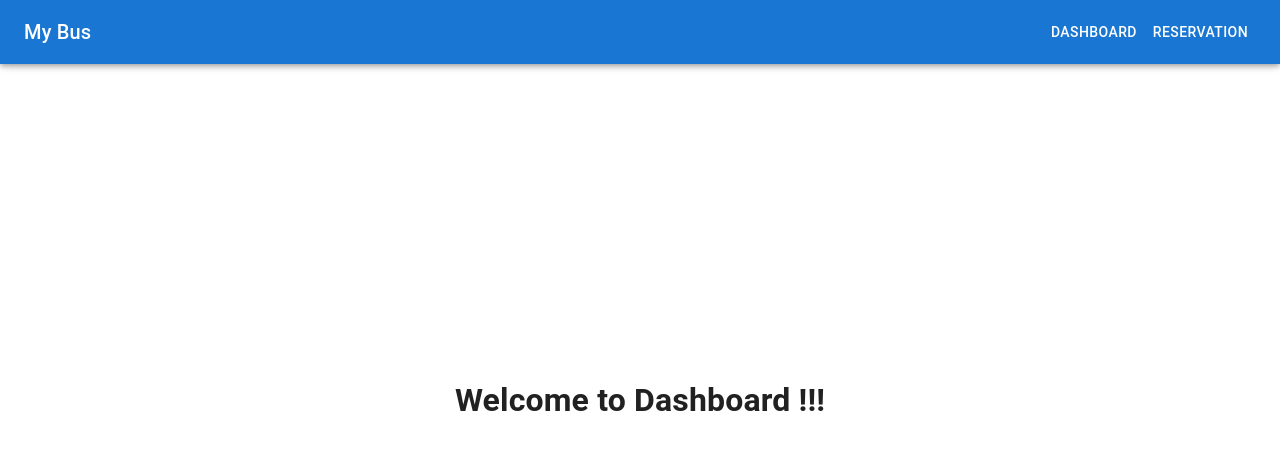
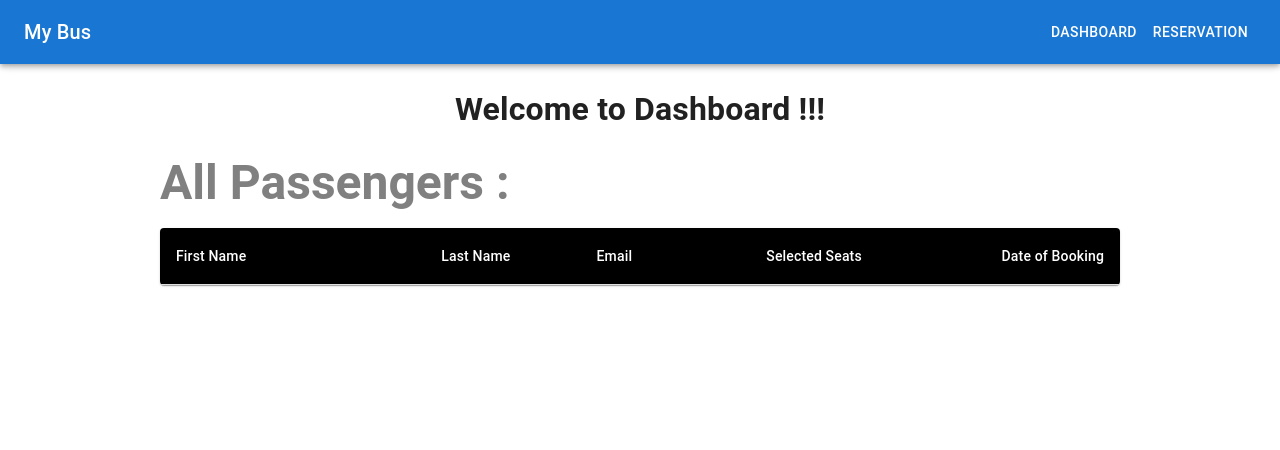
Before and after one commit to LakshayRohilla/advance-LLD-redBus, a React (Create React App) app: page /dashboard in a window 1280 px wide. Shown: the top 450 px of the page. Built offline with nearby package versions, Linux system fonts and the light colour scheme.

Commit message:
added table in dashboard page to display as passengers

```diff
--- a/src/components/dashboard.jsx
+++ b/src/components/dashboard.jsx
@@ -1,5 +1,7 @@
 import { useState } from 'react';
 import UserListTable from './shared/layout/usersListTable';
+import DashboardUserListTable from './shared/layout/dashboardUserListTable';
+import { Box, Typography } from '@mui/material';
 
 const Dashboard = () => {
     const [isEditing, setIsEditing] = useState(false);
@@ -7,14 +9,15 @@ const Dashboard = () => {
     // Fetch user details from local storage store
 
     return (
-        <div style={{
-            display: "flex",
-            justifyContent: "center",
-            alignItems: "center",
-            height: "100vh",
-        }}>
-            <h1>Welcome to Dashboard !!!</h1>
-        </div>
+        <Box sx={{mx: 20}}>
+            <Box sx={{ display: "flex", justifyContent: "center", alignItems: "center", mt: 8}}>
+                <h1>Welcome to Dashboard !!!</h1>
+            </Box>
+            <Typography variant="h3" component="h1" gutterBottom sx={{color:'grey', fontWeight:'bolder'}}>
+                All Passengers :
+            </Typography>
+            <DashboardUserListTable/>
+        </Box>
         // {if we have user info && <UserListTable name={name} email={email} seatNumber={seatNumber} dateOfBooking={dateOfBooking}/>}
         // {!userInfo && No user found}
     );
--- /dev/null
+++ b/src/components/shared/layout/dashboardUserListTable.jsx
@@ -0,0 +1,65 @@
+import * as React from 'react';
+import { styled } from '@mui/material/styles';
+import Table from '@mui/material/Table';
+import TableBody from '@mui/material/TableBody';
+import TableCell, { tableCellClasses } from '@mui/material/TableCell';
+import TableContainer from '@mui/material/TableContainer';
+import TableHead from '@mui/material/TableHead';
+import TableRow from '@mui/material/TableRow';
+import Paper from '@mui/material/Paper';
+
+import { useSelector, useDispatch } from "react-redux";
+
+const StyledTableCell = styled(TableCell)(({ theme }) => ({
+  [`&.${tableCellClasses.head}`]: {
+    backgroundColor: theme.palette.common.black,
+    color: theme.palette.common.white,
+  },
+  [`&.${tableCellClasses.body}`]: {
+    fontSize: 14,
+  },
+}));
+
+const StyledTableRow = styled(TableRow)(({ theme }) => ({
+  '&:nth-of-type(odd)': {
+    backgroundColor: theme.palette.action.hover,
+  },
+  // hide last border
+  '&:last-child td, &:last-child th': {
+    border: 0,
+  },
+}));
+
+export default function DashboardUserListTable() {
+    const {userList} = useSelector((state) => state.user);
+    console.log(userList);
+
+  return (
+    <TableContainer component={Paper}>
+      <Table sx={{ minWidth: 700 }} aria-label="customized table">
+        <TableHead>
+          <TableRow>
+            <StyledTableCell>First Name</StyledTableCell>
+            <StyledTableCell align="right">Last Name</StyledTableCell>
+            <StyledTableCell align="right">Email</StyledTableCell>
+            <StyledTableCell align="right">Selected Seats</StyledTableCell>
+            <StyledTableCell align="right">Date of Booking</StyledTableCell>
+          </TableRow>
+        </TableHead>
+        <TableBody>
+          {userList.map((row, index) => (
+            <StyledTableRow key={index}>
+              <StyledTableCell component="th" scope="row">
+                {row.firstName}
+              </StyledTableCell>
+              <StyledTableCell align="right">{row.lastName}</StyledTableCell>
+              <StyledTableCell align="right">{row.email}</StyledTableCell>
+              <StyledTableCell align="right">{row.allSelectedSeats.join(', ')}</StyledTableCell>
+              <StyledTableCell align="right">{row.dateOfBooking}</StyledTableCell>
+            </StyledTableRow>
+          ))}
+        </TableBody>
+      </Table>
+    </TableContainer>
+  );
+}
--- a/src/components/shared/layout/reservationSeatLayout.jsx
+++ b/src/components/shared/layout/reservationSeatLayout.jsx
@@ -18,6 +18,8 @@ const ReservationSeatLayout = () => {
   const dispatch = useDispatch();
   const navigate = useNavigate();
   const [allSelectedSeats, setAllSelectedSeats] = useState([])
+  const currentDate = new Date();
+  const formattedDate = `${currentDate.getDate()}-${currentDate.getMonth() + 1}-${currentDate.getFullYear()}`; // YYYY-MM-DD
 
   const lowerBackSeat = seatInfo.lowerBackSeat;
   const lowerRightSeats = seatInfo.lowerRightSeats;
@@ -48,10 +50,10 @@ const ReservationSeatLayout = () => {
   // 3 - once save button , we will dispatch
   const getUserDetails = (userData) => {
     // as onSubmit we are getting this data. Means on submit we are executing this function inside submit then we can dispatch in this function itself.
-    dispatch(saveUserData({...userData, allSelectedSeats}));
+    dispatch(saveUserData({...userData, allSelectedSeats, dateOfBooking: formattedDate}));
     dispatch(updateSeats(allSelectedSeats));
     navigate("/");
-    toast.success("Ticket reservation is successfully ");
+    toast.success("Ticket reservation done !!!");
   }
 
   return (
```
